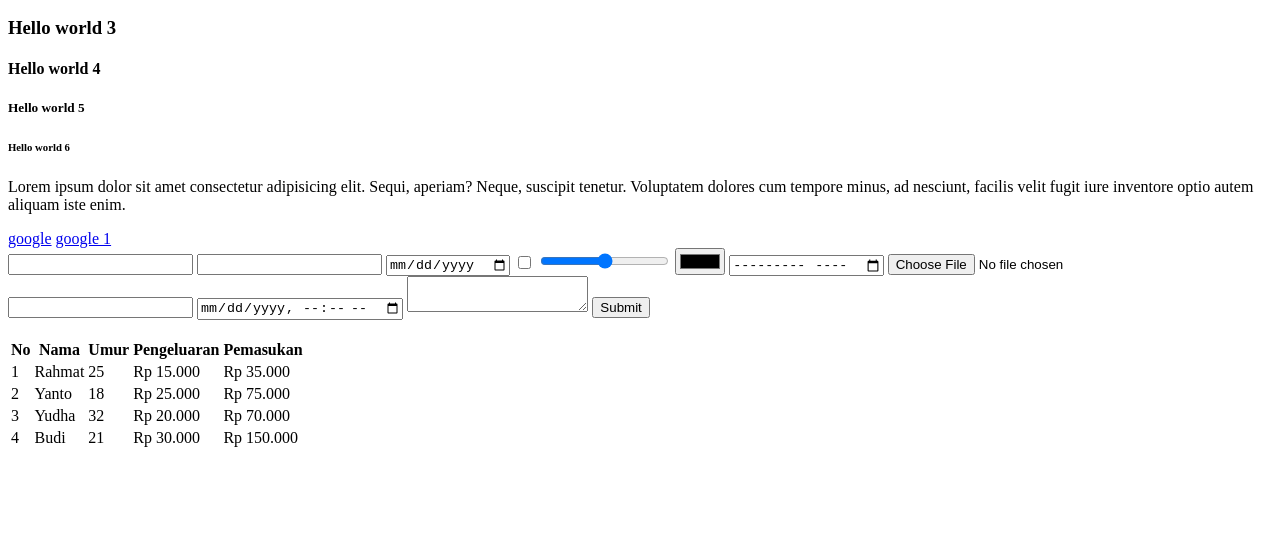
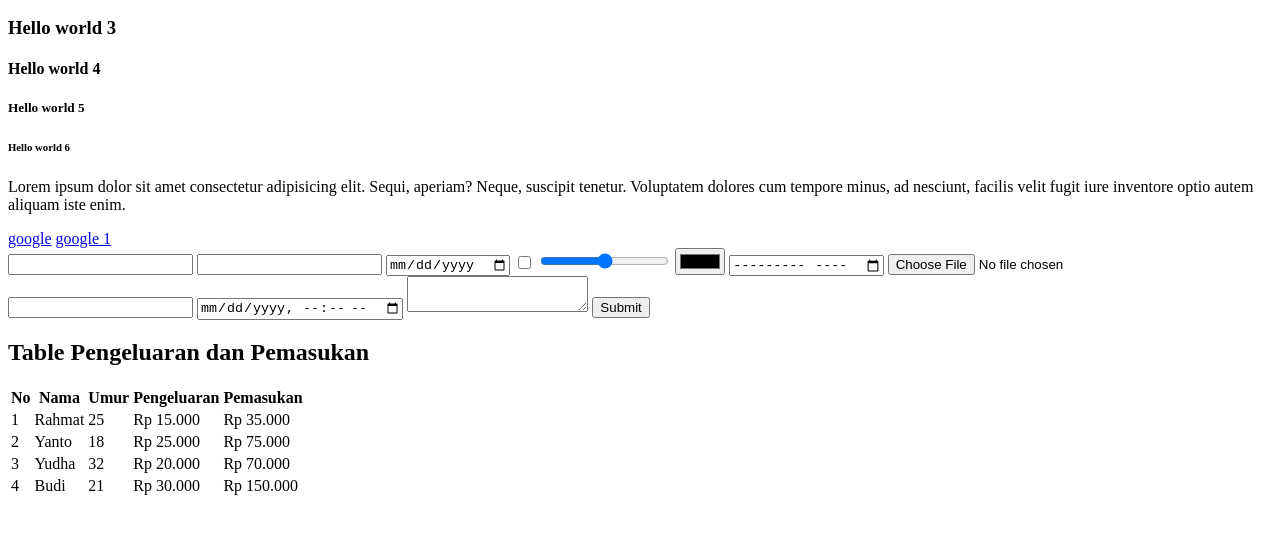
Before and after one commit to Tegarsw17/html-basic, a plain HTML site: page index.html in a window 1280 px wide. Shown: the part 110-644 px from the top of the page. Drawn offline with Linux system fonts and the light colour scheme.

Commit message:
add h2 above table

```diff
--- a/index.html
+++ b/index.html
@@ -34,7 +34,9 @@
         <textarea></textarea>
         <input type="submit" />
     </form>
-    <br>
+    <div>
+        <h2>Table Pengeluaran dan Pemasukan</h2>
+    </div>
     <table>
         <!-- <table border="1px"> -->
         <tr>
```
